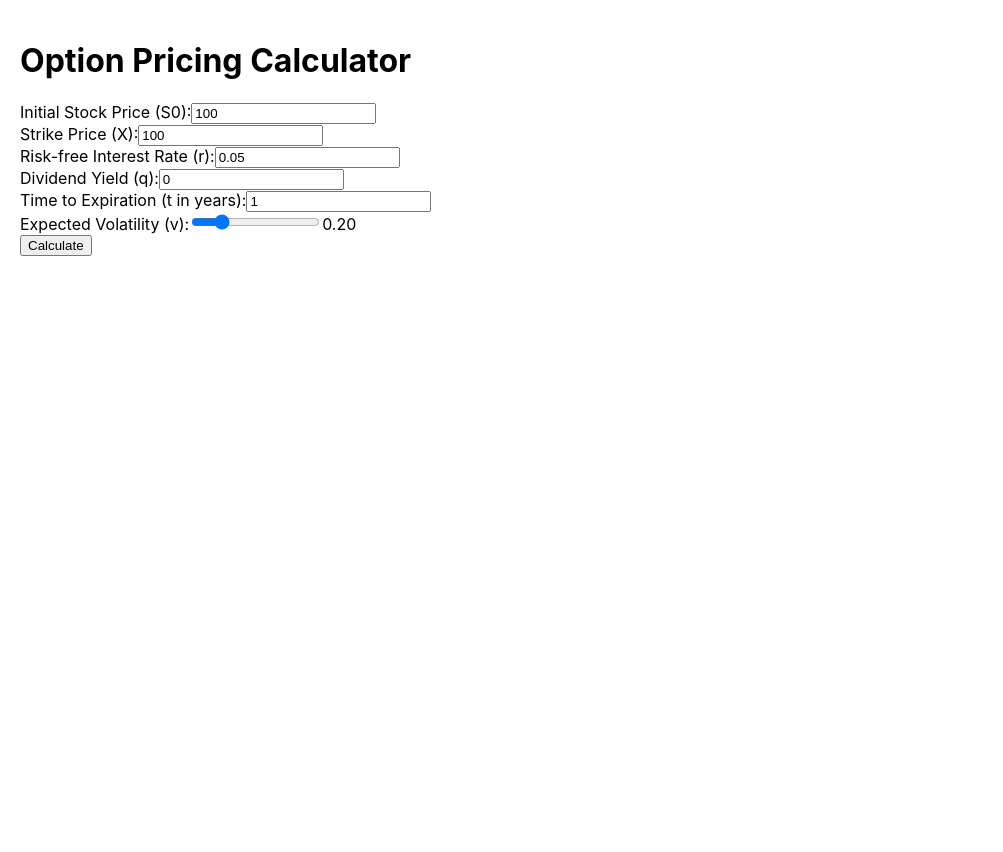
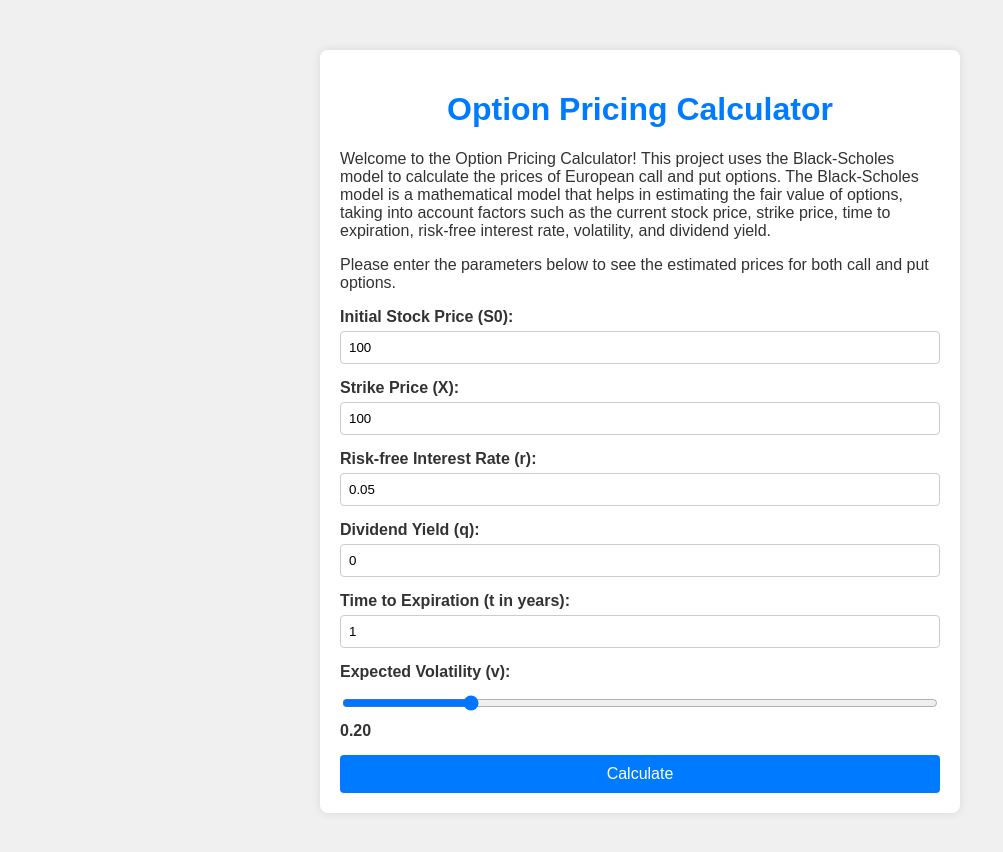
Before and after one commit to gongahkia/breaking-bad, a React (Create React App) app in the folder my-app/: page / in a window 1280 px wide. Shown: the top 852 px of the page, without its empty margins (0-1003 px from the left). Before the commit the page ends 800 px from the top, so only its background shows below. Built offline with nearby package versions, Linux system fonts and the light colour scheme.

Commit message:
Basic CSS layout

```diff
--- /dev/null
+++ b/my-app/src/OptionPricingCalculator.css
@@ -0,0 +1,70 @@
+/* OptionPricingCalculator.css */
+
+body {
+    font-family: Arial, sans-serif;
+    background-color: #f0f0f0;
+    color: #333;
+  }
+
+  .container {
+    max-width: 600px;
+    margin: 50px auto;
+    padding: 20px;
+    background-color: white;
+    border-radius: 8px;
+    box-shadow: 0 0 10px rgba(0, 0, 0, 0.1);
+  }
+
+  .title {
+    text-align: center;
+    color: #007bff;
+  }
+
+  .form-group {
+    margin-bottom: 15px;
+  }
+
+  label {
+    display: flex;
+    flex-direction: column;
+    font-weight: bold;
+  }
+
+  input[type="number"],
+  input[type="range"] {
+    padding: 8px;
+    margin-top: 5px;
+    border: 1px solid #ccc;
+    border-radius: 4px;
+  }
+
+  .calculate-button {
+    width: 100%;
+    padding: 10px;
+    background-color: #007bff;
+    color: white;
+    border: none;
+    border-radius: 4px;
+    cursor: pointer;
+    font-size: 16px;
+  }
+
+  .calculate-button:hover {
+    background-color: #0056b3;
+  }
+
+  .error-message {
+    color: red;
+    margin-top: 10px;
+  }
+
+  .results {
+    margin-top: 20px;
+    padding: 10px;
+    background-color: #e9ecef;
+    border-radius: 4px;
+  }
+
+  .results h2 {
+    margin-top: 0;
+  }
--- a/my-app/src/OptionPricingCalculator.js
+++ b/my-app/src/OptionPricingCalculator.js
@@ -1,5 +1,6 @@
 // src/OptionPricingCalculator.js
 import React, { useState } from 'react';
+import './OptionPricingCalculator.css'; // Import the CSS file
 
 function OptionPricingCalculator() {
   // State variables to hold user inputs
@@ -46,11 +47,21 @@ function OptionPricingCalculator() {
   };
 
   return (
-    <div style={{ padding: '20px' }}>
-      <h1>Option Pricing Calculator</h1>
+    <div className="container">
+      <h1 className="title">Option Pricing Calculator</h1>
+
+      {/* Introduction to the Black-Scholes Model */}
+      <div className="introduction">
+        <p>
+          Welcome to the Option Pricing Calculator! This project uses the Black-Scholes model to calculate the prices of European call and put options. The Black-Scholes model is a mathematical model that helps in estimating the fair value of options, taking into account factors such as the current stock price, strike price, time to expiration, risk-free interest rate, volatility, and dividend yield.
+        </p>
+        <p>
+          Please enter the parameters below to see the estimated prices for both call and put options.
+        </p>
+      </div>
 
       {/* Input fields for user to enter parameters */}
-      <div>
+      <div className="form-group">
         <label>
           Initial Stock Price (S0):
           <input
@@ -60,7 +71,7 @@ function OptionPricingCalculator() {
           />
         </label>
       </div>
-      <div>
+      <div className="form-group">
         <label>
           Strike Price (X):
           <input
@@ -70,7 +81,7 @@ function OptionPricingCalculator() {
           />
         </label>
       </div>
-      <div>
+      <div className="form-group">
         <label>
           Risk-free Interest Rate (r):
           <input
@@ -81,7 +92,7 @@ function OptionPricingCalculator() {
           />
         </label>
       </div>
-      <div>
+      <div className="form-group">
         <label>
           Dividend Yield (q):
           <input
@@ -92,7 +103,7 @@ function OptionPricingCalculator() {
           />
         </label>
       </div>
-      <div>
+      <div className="form-group">
         <label>
           Time to Expiration (t in years):
           <input
@@ -103,7 +114,7 @@ function OptionPricingCalculator() {
           />
         </label>
       </div>
-      <div>
+      <div className="form-group">
         <label>
           Expected Volatility (v):
           <input
@@ -119,14 +130,14 @@ function OptionPricingCalculator() {
       </div>
 
       {/* Button to trigger the calculation */}
-      <button onClick={handleCalculate}>Calculate</button>
+      <button className="calculate-button" onClick={handleCalculate}>Calculate</button>
 
       {/* Display error message if any */}
-      {error && <p style={{ color: 'red' }}>{error}</p>}
+      {error && <p className="error-message">{error}</p>}
 
       {/* Display the results if available */}
       {result.C !== null && result.P !== null && (
-        <div>
+        <div className="results">
           <h2>Results:</h2>
           <p>Call Option Price (C): {result.C.toFixed(4)}</p>
           <p>Put Option Price (P): {result.P.toFixed(4)}</p>
```
